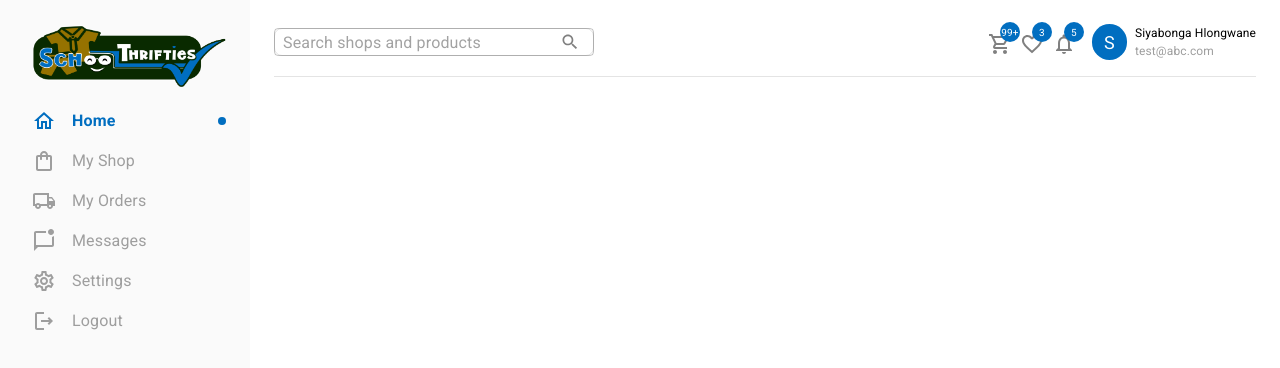
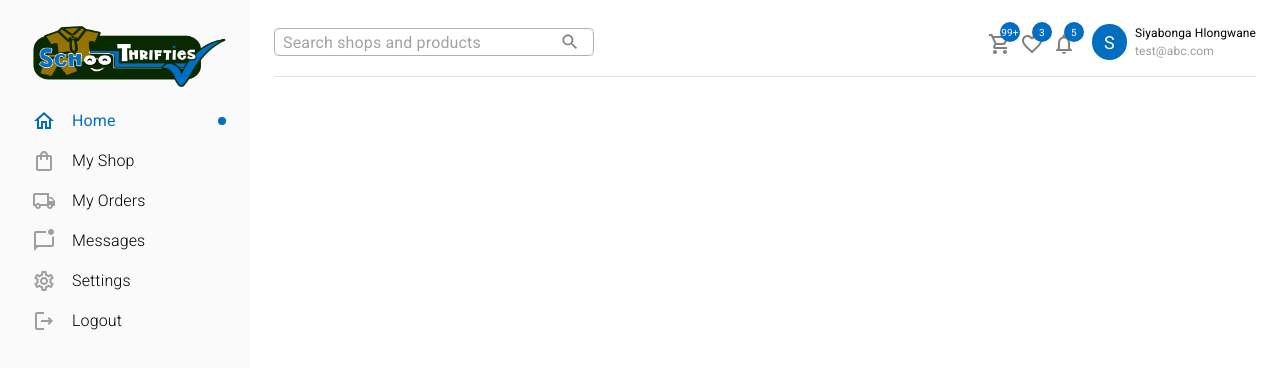
Before and after one commit to siyabongahlongwane/p2p-classifieds, a React (Vite) app: page / in a window 1280 px wide. Shown: the top 368 px of the page. Built offline with nearby package versions, Linux system fonts and the light colour scheme.

Commit message:
styles: color and weight of sidenav menu items

```diff
--- a/src/components/MenuItem/MenuItem.tsx
+++ b/src/components/MenuItem/MenuItem.tsx
@@ -11,8 +11,8 @@ const MenuItem = ({ item, activeMenuItem, setActiveMenuItem, index }: any) => {
     return (
         <div className='menu-item' onClick={() => logout ? logout('setUser') : setActiveMenuItem(index)}>
             <div className="icon-label">
-                <Icon htmlColor={isActive ? 'var(--blue)' : ''} />
-                <Typography className={isActive ? 'active-icon-label' : ''} fontWeight={isActive ? 'bold' : 'normal'} >{label}</Typography>
+                <Icon htmlColor={isActive ? 'var(--blue)' : 'var(--gray)'} />
+                <Typography color={isActive ? 'var(--blue)' : 'var(--black)'} fontWeight={isActive ? '400' : '300'} >{label}</Typography>
             </div>
             {
                 index === activeMenuItem && <div className='active-indicator' />
```
